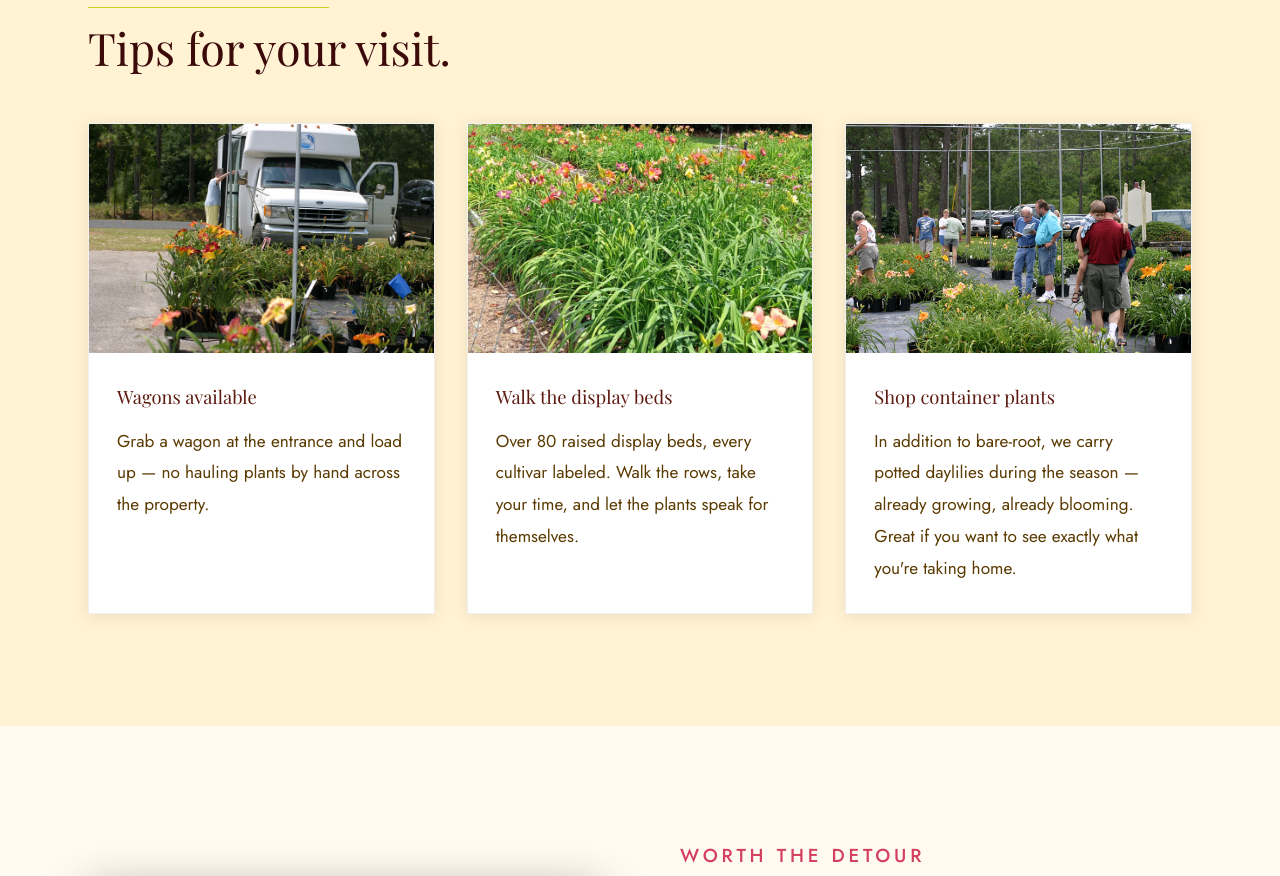
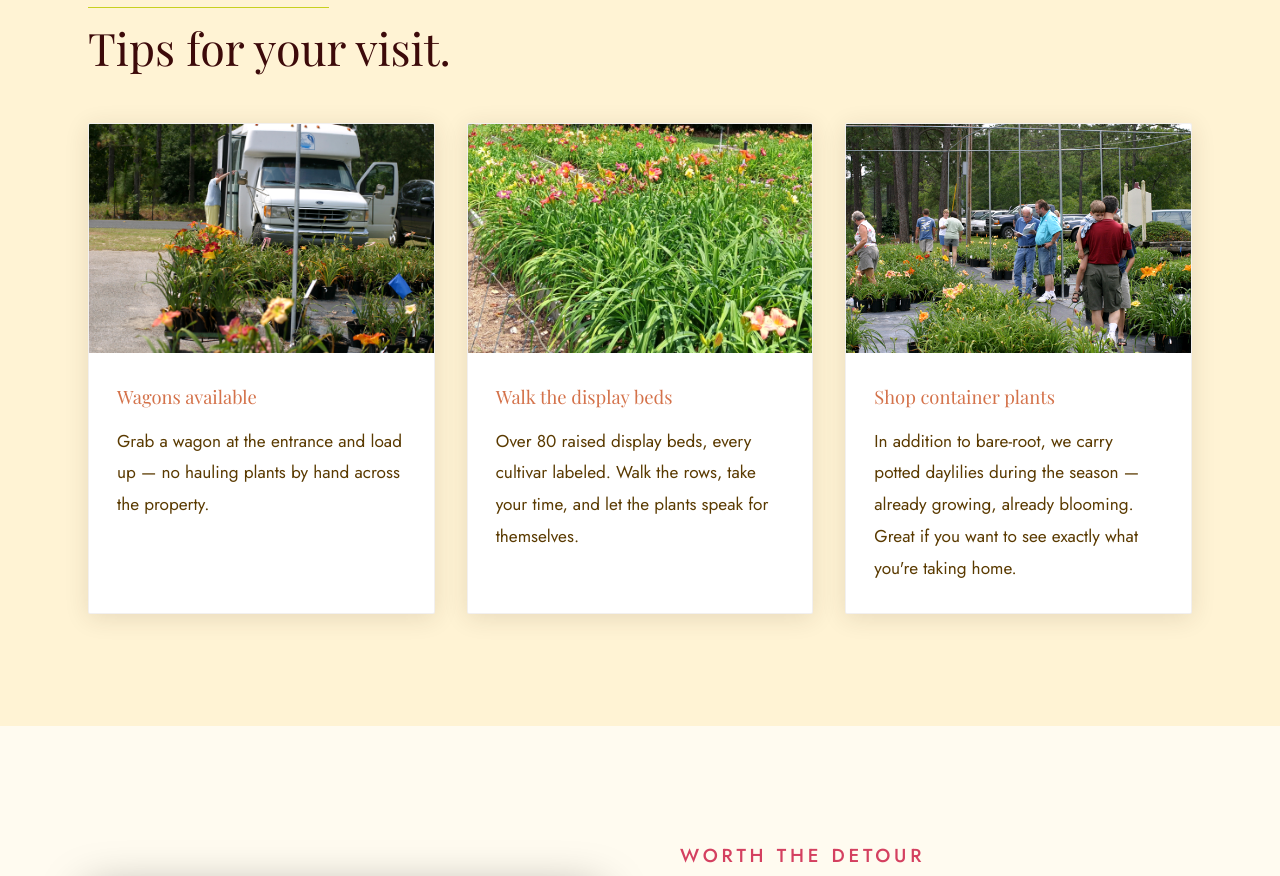
Before and after one commit to fifth-monger/hemingway-react, a React (Vite) app: page /visit in a window 1280 px wide. Shown: the part 1420-2296 px from the top of the page. Built offline with nearby package versions, Linux system fonts and the light colour scheme; a web font is replaced by a local one.

Commit message:
updated visit section to add depth on idle to the images, lift on hover, warmer headings and slightly punchier photos

```diff
--- a/src/styles/global.css
+++ b/src/styles/global.css
@@ -869,19 +869,25 @@ nav {
   border: 1px solid rgba(90,70,53,0.08);
   border-radius: 2px;
   overflow: hidden;
-  box-shadow: 0 2px 16px rgba(60,40,20,0.10);
+  box-shadow: 0 4px 24px rgba(60,40,20,0.12);
+  transition: transform 0.2s ease, box-shadow 0.2s ease;
+}
+.vs-tip-card:hover {
+  transform: translateY(-4px);
+  box-shadow: 0 8px 32px rgba(60,40,20,0.18);
 }
 .vs-tip-photo {
   width: 100%;
   aspect-ratio: 3 / 2;
   object-fit: cover;
   display: block;
+  filter: saturate(1.05) contrast(1.02);
 }
 .vs-tip-content { padding: 1.75rem; }
 .vs-tip-card h3 {
   font-family: var(--serif);
   font-size: 1.15rem; font-weight: 400;
-  color: var(--bark-mid);
+  color: var(--clay);
   margin-bottom: 0.8rem;
 }
 .vs-tip-card p {
```
Also changed, not shown: 1 other file (tests, documents, lock files or other folders).
